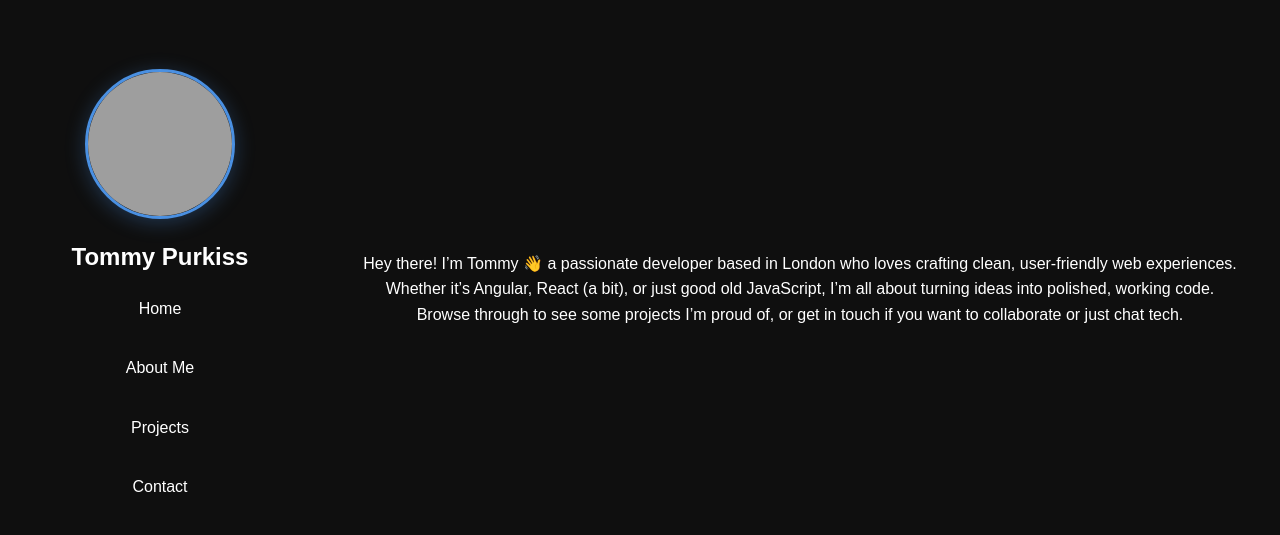
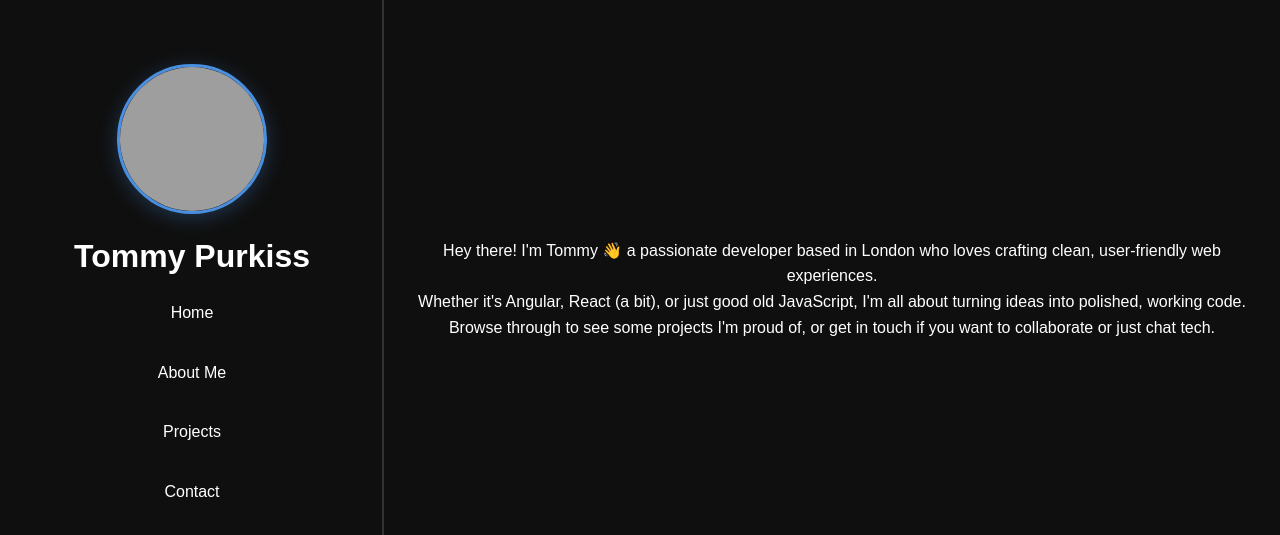
Before and after one commit to tommypurkiss/tommypurkiss.github.io, a plain HTML site: page index.html in a window 1280 px wide. Shown: the part 111-646 px from the top of the page. Drawn offline with Linux system fonts and the light colour scheme; no server answers; grey boxes are pictures that could not be loaded.

Commit message:
Just some more general styling updates. ✌️

```diff
--- a/index.html
+++ b/index.html
@@ -4,6 +4,7 @@
 <head>
     <meta charset="UTF-8">
     <meta name="viewport" content="width=device-width, initial-scale=1.0">
+    <meta name="description" content="Frontend developer based in London. Writes code that works (most of the time), drinks too much coffee, and cries in console.log.">
     <title>Tommy Purkiss | Portfolio</title>
     <link rel="stylesheet" href="styles/styles.css">
 </head>
@@ -46,32 +47,36 @@
 
         <main class="content">
             <section id="home" class="flex-center text-center">
-                <!-- <h2>Home</h2> -->
-
                 <div class="profile-photo profile-photo-mobile">
                     <img src="https://avatars.githubusercontent.com/u/25619090?v=4" alt="Profile Photo" />
                 </div>
 
-                <p>Hey there! I’m Tommy 👋 a passionate developer based in London who loves crafting clean,
+                <p>Hey there! I'm Tommy 👋 a passionate developer based in London who loves crafting clean,
                     user-friendly web experiences.</p>
-                <p>Whether it’s Angular, React (a bit), or just good old JavaScript, I’m all about turning ideas into
+                <p>Whether it's Angular, React (a bit), or just good old JavaScript, I'm all about turning ideas into
                     polished,
                     working code.</p>
-                <p>Browse through to see some projects I’m proud of, or get in touch if you want to collaborate or just
+                <p>Browse through to see some projects I'm proud of, or get in touch if you want to collaborate or just
                     chat tech.</p>
             </section>
+
+            <hr class="section-divider">
 
             <section id="about" class="flex-center text-center">
                 <h2>About Me</h2>
                 <p>About me info is still pending. As you can see I am incredibly interesting!</p>
             </section>
 
+            <hr class="section-divider">
+
             <section id="projects" class="flex-center text-center">
                 <h2>Projects</h2>
-                <p>Yeah, so this section is pretty empty right now. I promise I’ll fill it up soon—just waiting for my
+                <p>Yeah, so this section is pretty empty right now. I promise I'll fill it up soon—just waiting for my
                     code to stop being shy and start showing off. In the meantime, imagine a gallery of awesome
                     projects, each one cooler than the last. Stay tuned!</p>
             </section>
+
+            <hr class="section-divider">
 
             <section id="contact" class="flex-center text-center">
                 <h2>Contact</h2>
--- a/styles/styles.css
+++ b/styles/styles.css
@@ -68,15 +68,14 @@ section h2 {
    🧱 Layout & Structure
    ======================= */
 .container {
-  max-width: 1400px;
   width: 100%;
   display: flex;
-  /* height: 100vh; */
 }
 
 .sidebar {
-  width: 25%;
-  max-width: 25%;
+  width: 30%;
+  max-width: 30%;
+  height: 100vh;
   overflow-y: auto;
   padding: 2rem;
   display: flex;
@@ -84,10 +83,27 @@ section h2 {
   align-items: center;
   justify-content: center;
   text-align: center;
+  position: relative; /* Needed for pseudo-element */
+}
+
+.sidebar::after {
+  content: "";
+  position: absolute;
+  top: 10%;
+  right: 0;
+  width: 2px;
+  height: 80%;
+  background: rgba(255,255,255,0.15); /* Solid soft white */
+  border-radius: 2px;
+  pointer-events: none;
+}
+
+.sidebar h1 {
+  font-size: 2rem;
 }
 
 .content {
-  width: 75%;
+  width: 70%;
   overflow-y: auto;
   scroll-behavior: smooth;
   -webkit-overflow-scrolling: touch;
@@ -126,8 +142,19 @@ section h2 {
 }
 
 .nav-list a:hover {
-  background-color: #4a90e2;
+  background-color: black;
   color: white;
+}
+
+.section-divider {
+  border: none;
+  height: 2px;
+  width: 10rem;
+  background: rgba(255,255,255,0.15); /* Same as sidebar border */
+  display: block;
+  margin-left: auto;
+  margin-right: auto;
+  border-radius: 2px;
 }
 
 /* =======================
@@ -213,7 +240,8 @@ section h2 {
   }
 
   section {
-    min-height: auto;
+    /* Note to self: still thinking if I want a min height on mobile for these sections */
+    /* min-height: auto; */
     padding-bottom: 4rem;
   }
 }
```
